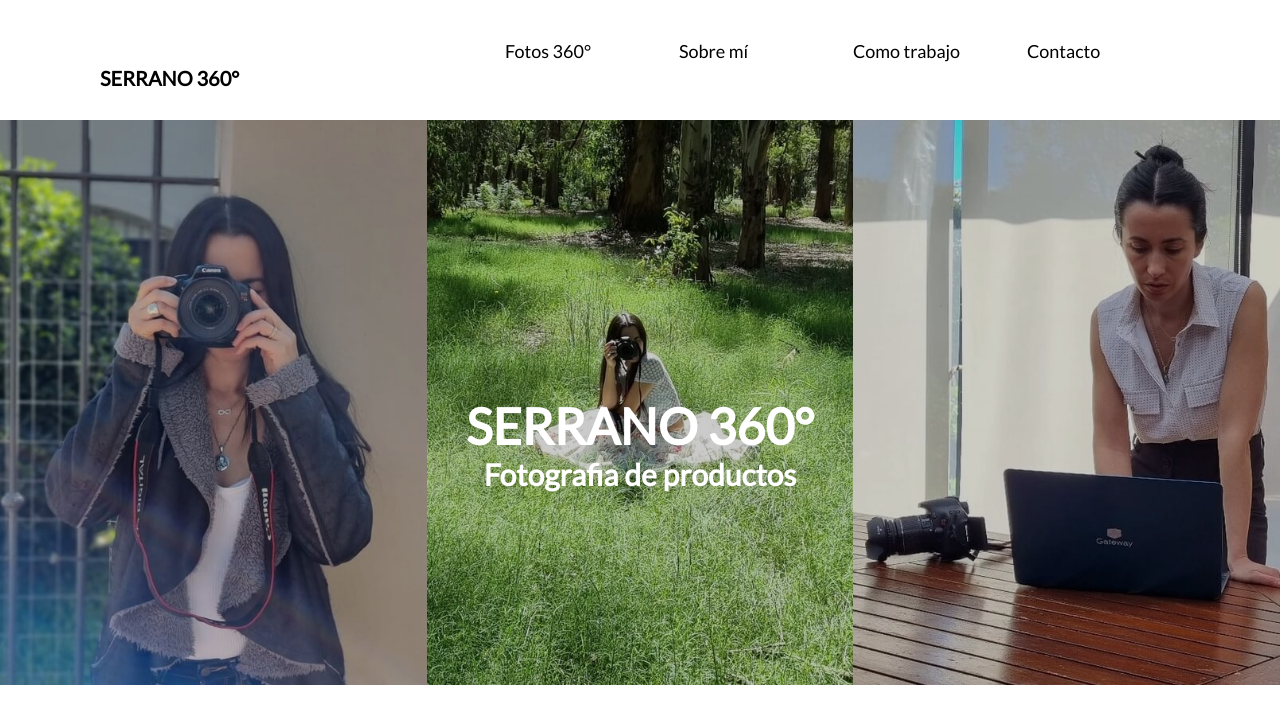
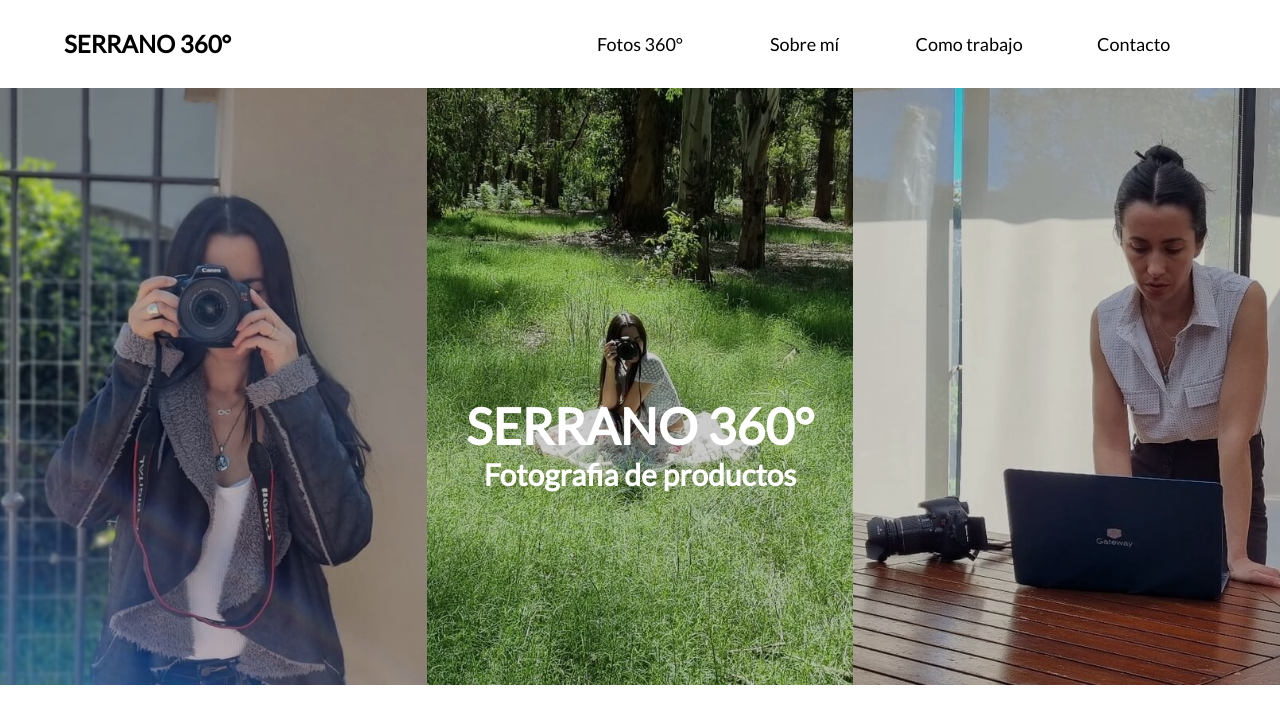
Before and after one commit to SRivarola/Serrano360, a React (Create React App) app: page / in a window 1280 px wide. Shown: the top 724 px of the page. Built offline with nearby package versions, Linux system fonts and the light colour scheme.

Commit message:
navBar con styled

```diff
--- a/src/components/Navbar/Navbar.js
+++ b/src/components/Navbar/Navbar.js
@@ -1,55 +1,90 @@
-import React, {useRef} from "react";
+import React, { useState } from "react";
 import { Link } from "react-router-dom";
 import "../../index.scss"
 import "./Navbar.scss";
+import {Icon} from '@iconify/react'
+import { BarraMenu, ItemList, Leyenda, List, Menu, ToggleButton } from './NavbarStyled'
 
 const Navbar = () => {
 
-  // const menuField = React.useRef(false)
+  const [navBar, setNavBar] = useState('false')
 
+  const handleClick = () => {
+    if(navBar === 'false'){
+      setNavBar('true')
+    } else {
+      setNavBar('false')
+    }
+  }
 
-  // const toggleMenu = () => {
-  //   const value = menuField.current.value;
-  //   menuField.current.value = true ? value.style.transform='none' : null
-  // }
-
+  console.log(navBar)
 
   return (
-    <div className="navContainer">
+    <>
+      <div className="containerBtn">
+        <ToggleButton type='button' onClick={handleClick}>
+          <Icon className="icono" icon="akar-icons:three-line-horizontal"/>
+        </ToggleButton>
+      </div>
+      <BarraMenu props={navBar}>
+        <Menu>
+          <List>
+            <ItemList>
+              <Link className="item" to="/">SERRANO 360°</Link>
+              <Leyenda>Fotografia de productos</Leyenda>
+            </ItemList>
+            <ItemList>
+              <Link to="/fotos360">Fotos 360°</Link>
+            </ItemList>
+            <ItemList>
+              <Link to="/sobremi">Sobre mí</Link>
+            </ItemList>
+            <ItemList>
+              <Link to="/comotrabajamos">Como trabajo</Link>
+            </ItemList>
+            <ItemList>
+              <Link to="/contacto">Contacto</Link>
+            </ItemList>
+          </List>
+        </Menu>
+        <div className="transparencia"></div>
+      </BarraMenu>
+    </>
+    // <div className="navContainer">
 
-      <input type="checkbox"  />
-      <div className="menuhamburguer">
-      <span></span>
-      <span></span>
-      <span></span>
-      </div>
-      <section className="backgroundNavbar"
-      //  ref={menuField} onClick={toggleMenu}
-       >
-         <span className="borderMenu"></span>
-      <ul className="menu">
-        <li className="first">
-          <Link to="/">
-            <h3 className="indexButton"> SERRANO 360°</h3>
-          </Link>
-        </li>
-        <div className="menu2">
-          <li>
-            <Link to="/fotos360">Fotos 360°</Link>
-          </li>
-          <li>
-            <Link to="/sobremi">Sobre mí</Link>
-          </li>
-          <li>
-            <Link to="/comotrabajamos">Como trabajo</Link>
-          </li>
-          <li>
-            <Link to="/contacto">Contacto</Link>
-          </li>
-        </div>
-      </ul>
-      </section>
-    </div>
+    //   <input type="checkbox"  />
+    //   <div className="menuhamburguer">
+    //   <span></span>
+    //   <span></span>
+    //   <span></span>
+    //   </div>
+    //   <section className="backgroundNavbar"
+    //   //  ref={menuField} onClick={toggleMenu}
+    //    >
+    //      <span className="borderMenu"></span>
+    //   <ul className="menu">
+    //     <li className="first">
+    //       <Link to="/">
+    //         <h3 className="indexButton"> SERRANO 360°</h3>
+    //       </Link>
+    //     </li>
+    //     <div className="menu2">
+    //       <li>
+    //         <Link to="/fotos360">Fotos 360°</Link>
+    //       </li>
+    //       <li>
+    //         <Link to="/sobremi">Sobre mí</Link>
+    //       </li>
+    //       <li>
+    //         <Link to="/comotrabajamos">Como trabajo</Link>
+    //       </li>
+    //       <li>
+    //         <Link to="/contacto">Contacto</Link>
+    //       </li>
+    //     </div>
+    //   </ul>
+    //   </section>
+    // </div>
   );
 };
 
--- a/src/components/Navbar/Navbar.scss
+++ b/src/components/Navbar/Navbar.scss
@@ -1,208 +1,268 @@
-@import "../../index.scss";
+.containerBtn{
+    height: 88px;
+    display: flex;
+    position: absolute;
+    justify-items: center;
+    margin-left: 15px;
+    display: none;
+    z-index: 1999;
+    @media (max-width: 768px) {
+        display: flex;
+    }
+    .icono{
+      font-size: 40px;
+      width: 40px
+    }
+}
+a {
+    color: black;
+    text-decoration: none;
+    padding: 10px 0;
+    font-size: 18px;
+    width: 100%;
+    cursor: pointer;
 
-.navContainer {
-  width: 100%;
-  height: 100vh;
-  display: block;
-  position: fixed;
-  z-index:15 ;
-  user-select: none;
-  // background-color: rgba($color: #000000, $alpha: 0.3);
-  input {
+    &:hover {
+      color: rgb(116, 115, 115);
+    }
+
+    &:focus {
+      color: grey;
+      color: rgb(110, 110, 110);
+    }
+
+    &:focus {
+      color: rgb(150, 150, 150);
+    }
+}
+.item{
+    font-size: 24px;
+    font-weight: bold;
+    &:focus {
+      color: #000;
+    }
+    &:focus {
+      color: #000;
+    }
+}
+.transparencia{
+  @media (max-width: 768px){
     display: block;
-    width: 30%;
-    height: 62px;
-    position: absolute;
-    top: 16px;
-    left: -5px;
-    cursor: pointer;
-    opacity: 0;
-    z-index: 200;
+    width: 100%;
+    height: 100%;
+    background: #000;
+    opacity: 0.2;
+    z-index:999;
+    top: 0;
+  }
+
+}
+
+
+// @import "../../index.scss";
+
+// .navContainer {
+//   width: 100%;
+//   height: 100vh;
+//   display: block;
+//   position: fixed;
+//   z-index:15 ;
+//   user-select: none;
+//   input {
+//     display: block;
+//     width: 30%;
+//     height: 62px;
+//     position: absolute;
+//     top: 16px;
+//     left: -5px;
+//     cursor: pointer;
+//     opacity: 0;
+//     z-index: 200;
 
     // &:checked~ul {
     //   transform: none;
     //   transition: 1s ease-out;
     // }
-    &:checked~section {
-      transform: none;
-      transition: 1s ease-out;
-    }
+    // &:checked~section {
+    //   transform: none;
+    //   transition: 1s ease-out;
+    // }
 
 
-    @media (min-width: 768px) {
-      display: none;
-    }
-  }
-  .borderMenu {
-    background-color: $pink1;
-    z-index: 400;
-    position: absolute;
-    width: 35px;
-    height: 500px;
-    left: 0;
-    top: 0;
-  }
-  span {
-    display: block;
-    width: 33px;
-    height: 4px;
-    margin-bottom: 5px;
-    position: relative;
-    left: 8px;
-    top: 10px;
-    background: #000000;
-    border-radius: 3px;
+    // @media (min-width: 768px) {
+    //   display: none;
+    // }
+  // }
+  // .borderMenu {
+  //   background-color: $pink1;
+  //   z-index: 400;
+  //   position: absolute;
+  //   width: 35px;
+  //   height: 500px;
+  //   left: 0;
+  //   top: 0;
+  // }
+  // span {
+  //   display: block;
+  //   width: 33px;
+  //   height: 4px;
+  //   margin-bottom: 5px;
+  //   position: relative;
+  //   left: 8px;
+  //   top: 10px;
+  //   background: #000000;
+  //   border-radius: 3px;
 
-    z-index: 1;
+  //   z-index: 1;
 
-    transform-origin: 4px 0px;
+  //   transform-origin: 4px 0px;
 
-    &:first-child {
-      transform-origin: 0% 100%;
-    }
+  //   &:first-child {
+  //     transform-origin: 0% 100%;
+  //   }
 
-    &:nth-last-child(2) {
-      transform-origin: 0% 100%;
-    }
+  //   &:nth-last-child(2) {
+  //     transform-origin: 0% 100%;
+  //   }
 
-    @media (min-width: 768px) {
-      display: none;
-    }
-  }
+  //   @media (min-width: 768px) {
+  //     display: none;
+  //   }
+  // }
 
-  .menu {
-    width: 60%;
-    position: absolute;
-    height: 100vh;
-    background: #ffffff;
-    list-style-type: none;
+  // .menu {
+  //   width: 60%;
+  //   position: absolute;
+  //   height: 100vh;
+  //   background: #ffffff;
+  //   list-style-type: none;
     // transform: translate(-100%, 0);
-    display: flex;
-    flex-direction: column;
-    text-decoration: none;
-    color: #232323;
-    transition: color 0.3s ease;
-    z-index: 100;
+//     display: flex;
+//     flex-direction: column;
+//     text-decoration: none;
+//     color: #232323;
+//     transition: color 0.3s ease;
+//     z-index: 100;
 
-    li {
-      margin-top: 15px;
-      margin-right: 5px;
-      margin-left: 20px;
-      width: 100%;
-      z-index: 600;
-      &:hover {
-        color: black;
-      }
+//     li {
+//       margin-top: 15px;
+//       margin-right: 5px;
+//       margin-left: 20px;
+//       width: 100%;
+//       z-index: 600;
+//       &:hover {
+//         color: black;
+//       }
 
-      &:first-child {
-        margin-top: 30px;
-      }
+//       &:first-child {
+//         margin-top: 30px;
+//       }
 
-      @media (min-width: 768px) {
-        padding: 0;
-        margin: 15px 12px;
-        z-index: 100;
-      }
-    }
+//       @media (min-width: 768px) {
+//         padding: 0;
+//         margin: 15px 12px;
+//         z-index: 100;
+//       }
+//     }
 
-    a {
-      color: black;
-      text-decoration: none;
-      padding: 10px 0;
-      font-size: 18px;
-      width: 100%;
+//     a {
+//       color: black;
+//       text-decoration: none;
+//       padding: 10px 0;
+//       font-size: 18px;
+//       width: 100%;
 
-      &:hover {
-        color: rgb(116, 115, 115);
-      }
+//       &:hover {
+//         color: rgb(116, 115, 115);
+//       }
 
-      &:focus {
-        color: grey;
-        color: rgb(110, 110, 110);
-      }
+//       &:focus {
+//         color: grey;
+//         color: rgb(110, 110, 110);
+//       }
 
-      &:focus {
-        color: rgb(150, 150, 150);
-      }
+//       &:focus {
+//         color: rgb(150, 150, 150);
+//       }
 
-      h3 {
-        margin-bottom: 0;
-      }
+//       h3 {
+//         margin-bottom: 0;
+//       }
 
-      p {
-        font-size: 15px;
-        margin-top: 0;
-      }
-    }
+//       p {
+//         font-size: 15px;
+//         margin-top: 0;
+//       }
+//     }
 
-    @media (min-width: 768px) {
-      margin: 0;
-      top: 0;
-      flex-direction: row;
-      width: 100vw;
-      transform: none;
-      justify-content: end;
-      height: 15vh;
-      position: fixed;
-      left: 0;
+//     @media (min-width: 768px) {
+//       margin: 0;
+//       top: 0;
+//       flex-direction: row;
+//       width: 100vw;
+//       transform: none;
+//       justify-content: end;
+//       height: 15vh;
+//       position: fixed;
+//       left: 0;
 
-      .first {
-        position: absolute;
-        bottom: 0;
-        left: 0;
-        margin-left: 100px;
-        margin-bottom: 30px;
-        align-self: center;
-      }
-    }
-    .first {
-      width: 200px;
-      padding-top: 50px;
-    }
-    .indexButton {
-      font-size: 20px;
-    }
-  }
-  .menu2 {
-    display: flex;
-    flex-direction: column;
-    margin-right: 6rem;
+//       .first {
+//         position: absolute;
+//         bottom: 0;
+//         left: 0;
+//         margin-left: 100px;
+//         margin-bottom: 30px;
+//         align-self: center;
+//       }
+//     }
+//     .first {
+//       width: 200px;
+//       padding-top: 50px;
+//     }
+//     .indexButton {
+//       font-size: 20px;
+//     }
+//   }
+//   .menu2 {
+//     display: flex;
+//     flex-direction: column;
+//     margin-right: 6rem;
 
-    @media (min-width: 768px) {
+//     @media (min-width: 768px) {
 
-      flex-direction: row;
-      li {
-        width: 150px;
-        margin-top: 40px;
-        &:first-child {
-          margin-top: 40px;
-        }
-        padding: 0 5px;
-      }
-    }
-  }
-  .backgroundNavbar {
-    @media screen and (max-width:768px) {
-       width: 100vw;
-       height: 100vh;
-      background-color: rgba($color: #000000, $alpha: 0.3);
-      transform: translate(-120%, 0);
-      position: absolute;
-      z-index: 1;
-      top: 0;
+//       flex-direction: row;
+//       li {
+//         width: 150px;
+//         margin-top: 40px;
+//         &:first-child {
+//           margin-top: 40px;
+//         }
+//         padding: 0 5px;
+//       }
+//     }
+//   }
+//   .backgroundNavbar {
+//     @media screen and (max-width:768px) {
+//        width: 100vw;
+//        height: 100vh;
+//       background-color: rgba($color: #000000, $alpha: 0.3);
+//       transform: translate(-120%, 0);
+//       position: absolute;
+//       z-index: 1;
+//       top: 0;
 
-    }
-  }
-  .menuhamburguer {
-    position: absolute;
-    background-color: $pink1;
-    width: 50px;
-    height: 40px;
-    margin: 15px;
-    margin-left: 12px;
-    z-index: 100;
-    @media screen and (min-width:768px) {
-      display: none;
-    }
-  }
-}
+//     }
+//   }
+//   .menuhamburguer {
+//     position: absolute;
+//     background-color: $pink1;
+//     width: 50px;
+//     height: 40px;
+//     margin: 15px;
+//     margin-left: 12px;
+//     z-index: 100;
+//     @media screen and (min-width:768px) {
+//       display: none;
+//     }
+//   }
+// }
--- /dev/null
+++ b/src/components/Navbar/NavbarStyled.js
@@ -0,0 +1,80 @@
+import styled, {css} from 'styled-components'
+
+const BarraMenu = styled.div`
+    width: 100%;
+    display: block;
+    position: fixed;
+    z-index:999;
+    @media (max-width: 768px){
+        display: grid;
+        grid-template-columns: 1fr 1fr;
+        height: 100vh;
+        /* margin-left: 100%; */
+
+        ${props => props === 'true' & css`
+            margin-left: 0% !important;
+        `}
+        ${props => props === 'false' & css`
+            margin-left: 100% !important;
+        `}
+    }
+`
+
+const Menu = styled.nav`
+    width: 100%;
+    height: 88px;
+    z-index:999;
+    background: #fff;
+    top: 0;
+    @media (max-width: 768px){
+        width: 100%;
+        height: 100%;
+        padding-top: 48px;
+    }
+`
+const ToggleButton = styled.button`
+    background: transparent;
+    border: none;
+    cursor: pointer;
+`
+
+const List = styled.ul`
+    width: 90%;
+    margin: 0 auto;
+    display: grid;
+    grid-template-columns: 3fr 1fr 1fr 1fr 1fr;
+    @media (max-width: 768px) {
+      display: flex;
+      flex-direction: column;
+    }
+`
+
+const ItemList = styled.li`
+    line-height: 88px;
+    text-align: center;
+    &:first-child {
+        text-align: left !important;
+        margin-top: 0px !important;
+        margin-bottom: 30px;
+    }
+    @media (max-width: 768px){
+        text-align: left;
+        margin-top: -20px;
+    }
+`
+const Leyenda = styled.p`
+    display: none;
+    margin-top: -60px;
+    @media (max-width: 768px){
+        display: flex;
+    }
+`
+
+export {
+    BarraMenu,
+    Menu,
+    ToggleButton,
+    List,
+    ItemList,
+    Leyenda,
+}
```
Also changed, not shown: src/components/NavbarStyled.js (deleted).
